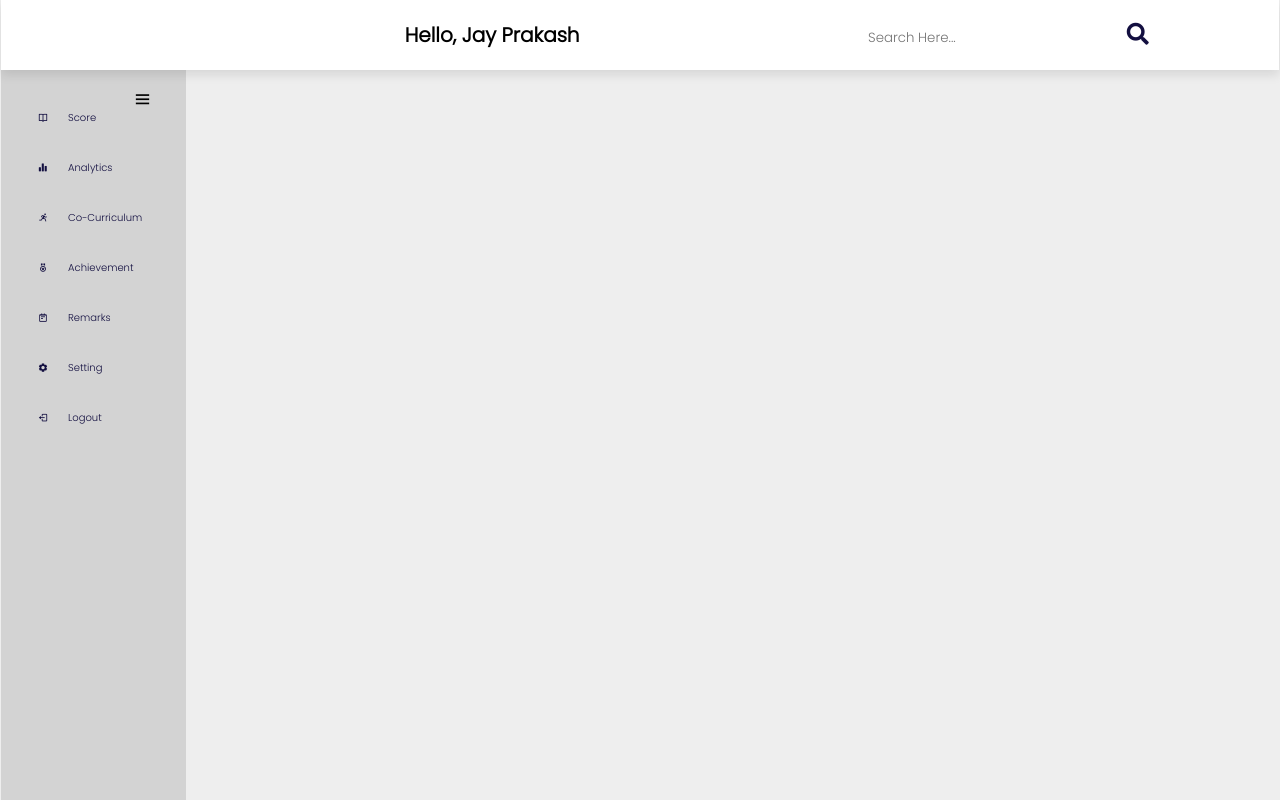
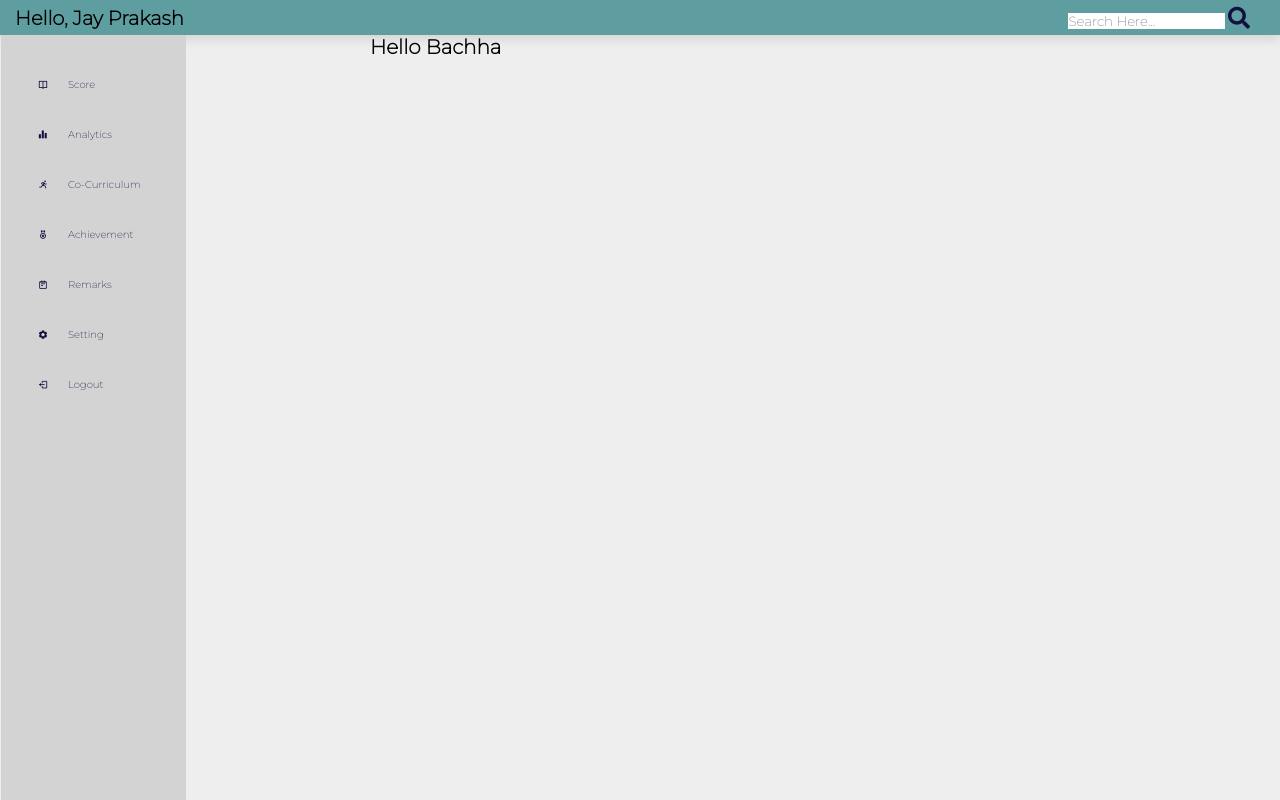
Before and after one commit to Jay9874/Progress-report, a Django app: page /reports/ in a window 1280 px wide. Run offline with Django 4.2, Linux system fonts and the light colour scheme; a user stored in the database is signed in; some libraries are stand-ins or nearby versions.

```diff
--- a/reports/static/reports/style.css
+++ b/reports/static/reports/style.css
@@ -1,5 +1,5 @@
 @import url('https://fonts.googleapis.com/css2?family=Poppins:wght@100;200;300&display=swap');
-
+@import url('https://fonts.googleapis.com/css2?family=Montserrat:wght@200&display=swap');
 :root{
     --blue:#6495ed;
     --black:#130f40;
@@ -13,7 +13,9 @@
 
 
 *{
-    font-family: 'Poppins', sans-serif;
+
+    font-family: 'Montserrat', sans-serif;
+    /* font-family: 'Poppins', sans-serif; */
     margin: 0%; padding: 0%;
     box-sizing: border-box;
     outline: none; border:none;
@@ -30,27 +32,38 @@ html{
 }
 
 body{
+
+    /* background-color: red; */
     background:#eee;
 }
 
 header{
-    position: fixed;
-    top:0; left: 1px; right: 1px;
-    z-index: 1000;
+    width: 100%;
+    position: static;
+    top: 0;
+    height: 35px;
+    z-index: 1;
     display: flex;
     align-items: center;
     justify-content: space-between;
-    padding:2rem 9%;
-    background:#fff;
+    padding: 10px 15px;
+    background-color: cadetblue;
+    /* background:#fff; */
+
     box-shadow: var(--box-shadow);
 }
 
-header .heading{
+.greet{
+    margin-left: 0;
+    font-size: small;
+}
+
+/* ul li header .heading{
     font-size: 2rem;
     font-weight: bolder;
     color:var(--black);
     background-color: red;
-}
+} */
 
 
 header .seach-form{
@@ -116,8 +129,8 @@ body{
 
 .sidebar{
     position: fixed;
-    top: 68px;
     left: 1px;
+    z-index: 2;
     height: 103%;
     width: 185px;
     background-color: #D3D3D3;
@@ -167,3 +180,12 @@ body{
     line-height: 50px;
     text-align: center;
 }
+
+.container_marks{
+    margin-left: 185px;
+}
+
+.marks{
+    margin-left: 185px;
+    z-index: 3;
+}
--- a/reports/templates/reports/layout.html
+++ b/reports/templates/reports/layout.html
@@ -5,6 +5,8 @@
 
 <head>
     <meta charset="UTF-8">
+    <script src="https://cdn.jsdelivr.net/npm/chart.js"></script>
+
     <meta http-equiv="X-UA-Compatible" content="IE=edge">
     <meta name="viewport" content="width=device-width, initial-scale=1.0">
 
@@ -14,12 +16,8 @@
     <link href='https://unpkg.com/boxicons@2.1.1/css/boxicons.min.css' rel='stylesheet'>
     <header>
 
-        <h1 href="#" class="heading">
-            {% block body %}
-            {% endblock %}
-            <!-- Hello,User -->
-        </h1>
-
+        {% block body %}
+        {% endblock %}
         <!-- <div class="icons">
                 <div class="fas fa-search" id="search-btn"></div>
                 <div class="fas fa-user" id="logout-btn"></div> -->
@@ -42,7 +40,7 @@
                  -->
     <div class="sidebar">
 
-        <i class='bx bx-menu' id="button"></i>
+
 
         <ul class="nav_list">
 
@@ -83,12 +81,13 @@
                 {% endblock %}
             </li>
         </ul>
+    </div>
+    <div class="container_marks">
+     {% block container %}
+     {% endblock %}
+     </div>
 
-
-
-
-
-        <script src="js/script.js"></script>
+        <!-- <script src="js/script.js"></script> -->
 </body>
 
 </html>
--- a/reports/templates/reports/student.html
+++ b/reports/templates/reports/student.html
@@ -2,9 +2,56 @@
 
 
 {% block body %}
-<h1>Hello, {{ request.user.first_name }}</h1>
+<div class="greet">
+    <h2>Hello, {{ request.user.first_name }}</h2>
+</div>
+{% endblock %}
+
+{% block container %}
+
+<div class="marks">
+  <h1>Hello bachha</h1>
+</div>
+
+
+
+
+<!-- <div>
+    <canvas id="myChart"></canvas>
+  </div>
+
+  <script>
+    const labels = [
+      'January',
+      'February',
+      'March',
+      'April',
+      'May',
+      'June',
+    ];
+
+    const data = {
+      labels: labels,
+      datasets: [{
+        label: 'My First dataset',
+        backgroundColor: 'rgb(255, 99, 132)',
+        borderColor: 'rgb(255, 99, 132)',
+        data: [0, 10, 5, 2, 20, 30, 45],
+      }]
+    };
+
+    const config = {
+      type: 'line',
+      data: data,
+      options: {}
+    };
+  </script>
+   -->
+
 
 {% endblock %}
+
+
 
 {% block title %}
 <a href="{% url 'logout' %}">
--- a/users/templates/users/layout.html
+++ b/users/templates/users/layout.html
@@ -37,14 +37,14 @@
                 <li class="list-item">
                     <a href="help.com" class="header-menu_button">
                         <span class="header-menu_button-label">
-                            Help
+                            Home
                         </span>
                     </a>
                 </li>
                 <li class="list-item">
                     <a href="home.com" class="header-menu_button">
                         <span class="header-menu_button-label">
-                            Home
+                            Help
                         </span>
                     </a>
                 </li>
```
Also changed, not shown: reports/templates/reports/chart.html (added, +8 -0 lines), db.sqlite3, 1 other file.
